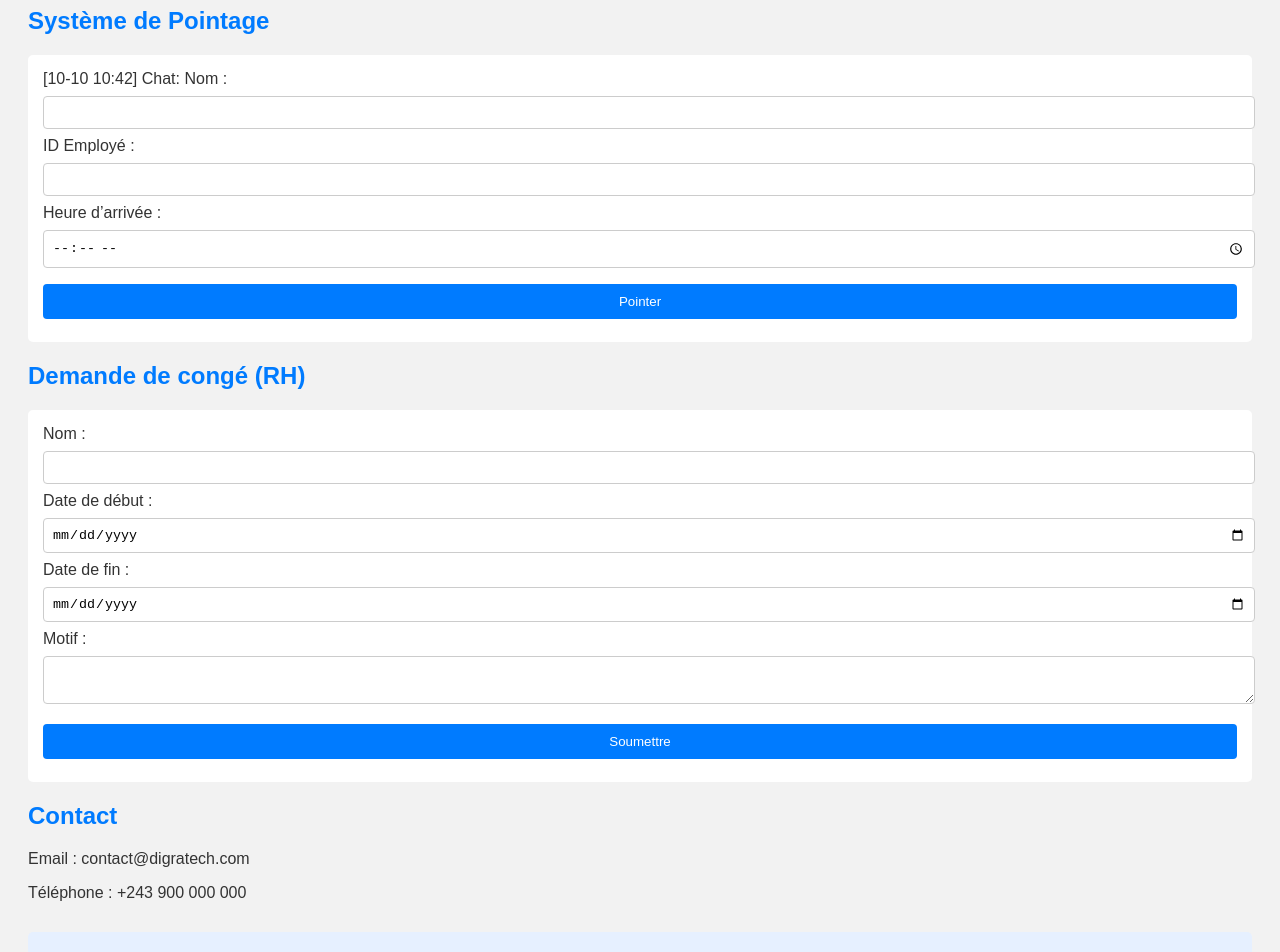
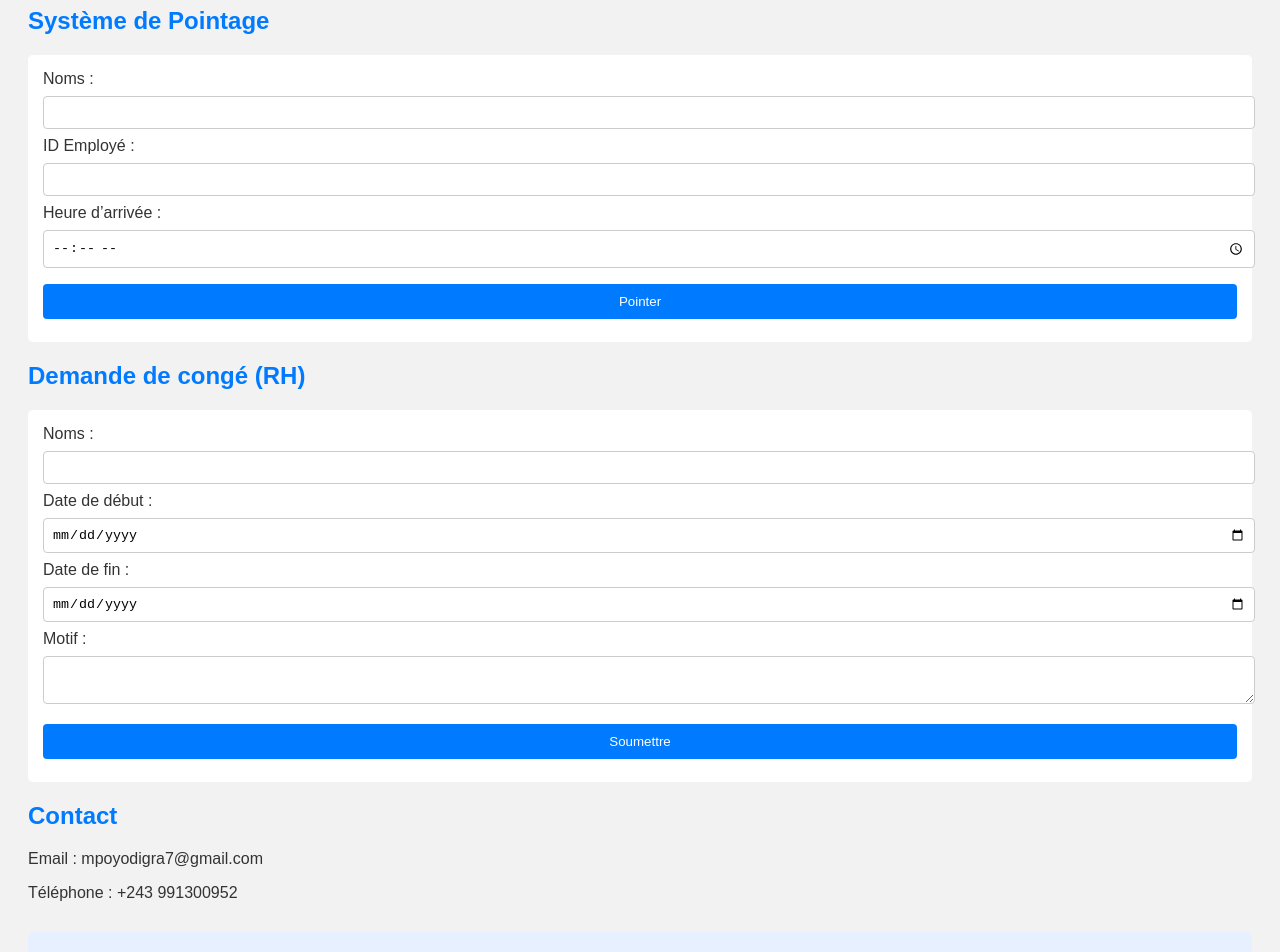
Before and after one commit to Mpoyo12/Site-DigraTech-, a plain HTML site: page index.html in a window 1280 px wide. Shown: the part 261-1213 px from the top of the page. Drawn offline with Linux system fonts and the light colour scheme.

Commit message:
Update index.html

```diff
--- a/index.html
+++ b/index.html
@@ -59,7 +59,7 @@
 
   <h2>Système de Pointage</h2>
   <form>
-[10-10 10:42] Chat: <label>Nom :</label>
+    <label>Noms :</label>
     <input type="text" name="nom">
 
     <label>ID Employé :</label>
@@ -73,7 +73,7 @@
 
   <h2>Demande de congé (RH)</h2>
   <form>
-    <label>Nom :</label>
+    <label>Noms :</label>
     <input type="text" name="nom">
 
     <label>Date de début :</label>
@@ -89,8 +89,8 @@
   </form>
 
   <h2>Contact</h2>
-  <p>Email : contact@digratech.com</p>
-  <p>Téléphone : +243 900 000 000</p>
+  <p>Email : mpoyodigra7@gmail.com</p>
+  <p>Téléphone : +243 991300952 </p>
 
   <div class="newsletter">
     <h3>DigraTech News - Octobre 2025</h3>
```
